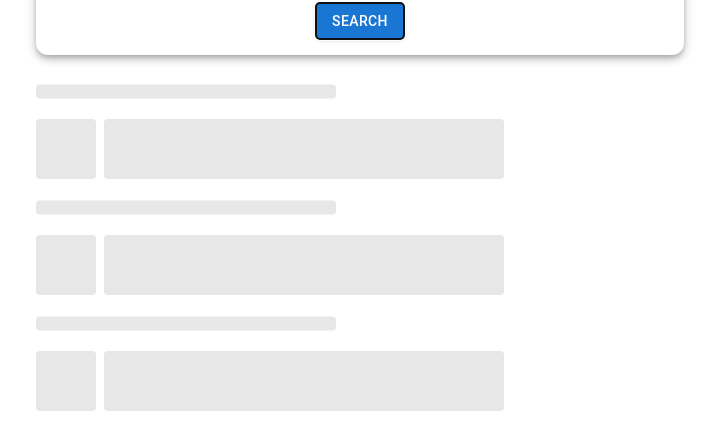
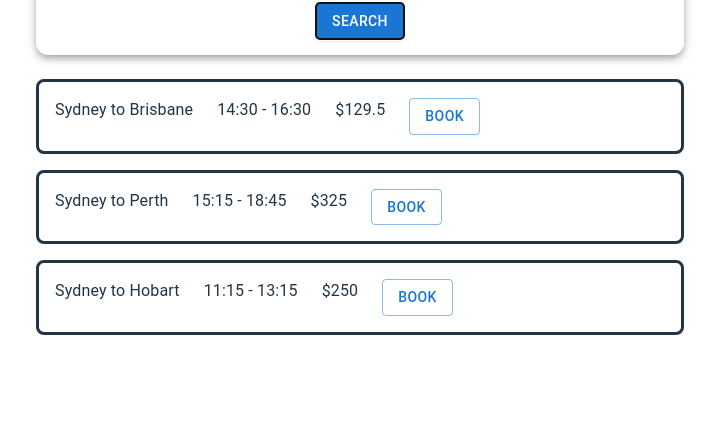
Before and after one commit to Dean-Overton/flight-booking-prototype, a React (Vite) app: page / in a window 1280 px wide. Both pictures are taken after typing "Sample", "Sample", "Sample" into the empty fields and a click on the button "SEARCH". Shown: the part 480-920 px from the top of the page, without its empty margins (280-999 px from the left). After the commit the page ends 847 px from the top, so only its background shows below. Built offline with nearby package versions, Linux system fonts and the light colour scheme.

Commit message:
Added dummy flight selection tabs

```diff
--- a/src/App.tsx
+++ b/src/App.tsx
@@ -1,4 +1,4 @@
-import React, { useState, useEffect } from 'react';
+import { useState } from 'react';
 import flightLogo from '/flightlogo.svg';
 import './App.css';
 import '@wojtekmaj/react-daterange-picker/dist/DateRangePicker.css';
@@ -9,7 +9,7 @@ import CountrySelect from './components/CountrySelect';
 import ClassSelect from './components/ClassSelect';
 import Stack from '@mui/material/Stack';
 import Paper from '@mui/material/Paper';
-import FlightSkeleton from './components/FlightSkeleton';
+import FlightSelections from './components/FlightSelection';
 import { Button } from '@mui/material';
 import CountSelect from './components/CountSelect';
 import DateRangePicker from '@wojtekmaj/react-daterange-picker';
@@ -18,39 +18,25 @@ type ValuePiece = Date | null;
 
 type Value = ValuePiece | [ValuePiece, ValuePiece];
 
+function generateRandomString(length) {
+  const characters = 'ABCDEFGHIJKLMNOPQRSTUVWXYZabcdefghijklmnopqrstuvwxyz0123456789';
+  let result = '';
+  const charactersLength = characters.length;
+  for (let i = 0; i < length; i++) {
+    result += characters.charAt(Math.floor(Math.random() * charactersLength));
+  }
+  return result;
+}
+
 function App() {
   const [value, onChange] = useState<Value>([new Date(), new Date()]);
 
-  const [loadingTime, setLoadTime] = useState(0);
-  const [loadingInvervalID, setloadingInvervalID] =
-    useState<NodeJS.Timeout | null>(null);
-  const [loading, setLoading] = useState(false);
-  const [loaded, setLoaded] = useState(false);
-
-  useEffect(() => {
-    if (loadingTime <= 0) {
-      clearInterval(loadingInvervalID);
-      setLoading(false);
-      setLoaded(true);
-    }
-  }, [loadingTime]);
-  useEffect(() => {
-    return () => {
-      if (loadingInvervalID) {
-        clearInterval(loadingInvervalID);
-      }
-    };
-  }, [loadingInvervalID]);
+  const [source, setSource] = useState('hj');
+  const [dest, setDest] = useState('iji');
+  const [rend, setRendFlights] = useState(false);
   const handleSearch = () => {
-    setLoadTime(3);
-    if (!loading) {
-      setloadingInvervalID(
-        setInterval(() => {
-          setLoadTime((prevTimer) => prevTimer - 1);
-        }, 1000)
-      );
-      setLoading(true);
-    }
+    setRendFlights(true);
+    setSource(generateRandomString(3))
   };
   return (
     <>
@@ -67,7 +53,7 @@ function App() {
           }}
         >
           <Stack direction="row" spacing={2}>
-            <CountrySelect labelText="Leaving From" />
+            <CountrySelect labelText="Leaving From"/>
             <CountrySelect labelText="To Destination" />
           </Stack>
           <Stack mt={2} direction="row" spacing={2}>
@@ -83,7 +69,9 @@ function App() {
         </Paper>
 
         <Stack mt={3} spacing={2}>
-          {loading && Array.from({ length: 3 }, () => <FlightSkeleton />)}
+          {rend && (
+            <FlightSelections sourceCode={source} destinationCode={dest}/>
+          )}
         </Stack>
       </div>
     </>
--- /dev/null
+++ b/src/components/FlightSelection/index.tsx
@@ -0,0 +1,119 @@
+import React, { useState, useEffect } from 'react';
+
+import Box from '@mui/material/Box';
+import Typography from '@mui/material/Typography/Typography';
+import Button from '@mui/material/Button';
+import Stack from '@mui/material/Stack';
+import FlightSkeleton from '../FlightSkeleton';
+
+interface FlightSearchProps {
+  sourceCode: string; // Prop name with its type (string)
+  destinationCode: string;
+}
+const FlightSelection : React.FC<FlightSearchProps> = ({ sourceCode, destinationCode }) => {
+  // TODO: fetch data from backend
+  // Maybe move skeleton to here
+
+  const [loadingTime, setLoadTime] = useState(3);
+  const [loadingInvervalID, setloadingInvervalID] =
+    useState<NodeJS.Timeout | null>(null);
+  const [loading, setLoading] = useState(true);
+  const [loaded, setLoaded] = useState(false);
+
+  useEffect(()=>{
+    setLoading(true);
+    setLoaded(false);
+    const intervalId = setInterval(() => {
+      // This code will run every 1000 milliseconds (1 second)
+      setLoadTime(prevCount => prevCount - 1);
+    }, 1000);
+    setloadingInvervalID(intervalId);
+  }, []);
+
+  useEffect(() => {
+    setLoadTime(3);
+    setLoaded(false);
+    setLoading(true);
+    const intervalId = setInterval(() => {
+      setLoadTime(prevCount => prevCount - 1);
+    }, 1000);
+    setloadingInvervalID(intervalId);
+  }, [sourceCode, destinationCode]);
+
+  useEffect(() => {
+    if (loadingTime <= 0) {
+      clearInterval(loadingInvervalID);
+      setLoading(false);
+      setLoaded(true);
+    }
+  }, [loadingTime]);
+
+  useEffect(() => {
+    return () => {
+      if (loadingInvervalID) {
+        clearInterval(loadingInvervalID);
+      }
+    };
+  }, [loadingInvervalID]);
+
+  return (
+    <>
+      {loading && Array.from({ length: 3 }, () => <FlightSkeleton />)}
+      {loaded && flights.map((flight) => (
+        <Box sx={{ border: 'solid', borderRadius: 2 }}>
+          <Stack direction="row" spacing={3} margin={2}>
+            <Typography>
+              {flight.departureCity} to {flight.destination}
+            </Typography>
+            <Typography>
+              {flight.departureTime} - {flight.arrivalTime}
+            </Typography>
+            <Typography>${flight.cost}</Typography>
+            <Button variant="outlined">Book</Button>
+          </Stack>
+        </Box>
+      ))}
+    </>
+  );
+};
+export default FlightSelection;
+
+interface Flight {
+  departureTime: string;
+  arrivalTime: string;
+  departureCity: string;
+  destination: string;
+  stopOver: string;
+  length: string;
+  cost: number;
+}
+
+const flights: readonly Flight[] = [
+  {
+    departureTime: '14:30',
+    arrivalTime: '16:30',
+    departureCity: 'Sydney',
+    destination: 'Brisbane',
+    stopOver: 'Direct',
+    length: '2h',
+    cost: 129.5,
+  },
+  {
+    departureTime: '15:15',
+    arrivalTime: '18:45',
+    departureCity: 'Sydney',
+    destination: 'Perth',
+    stopOver: 'Direct',
+    length: '3h 30m',
+    cost: 325,
+  },
+  {
+    departureTime: '11:15',
+    arrivalTime: '13:15',
+    departureCity: 'Sydney',
+    destination: 'Hobart',
+    stopOver: 'Adelaide',
+    length: '3h',
+    cost: 250,
+  },
+];
```
